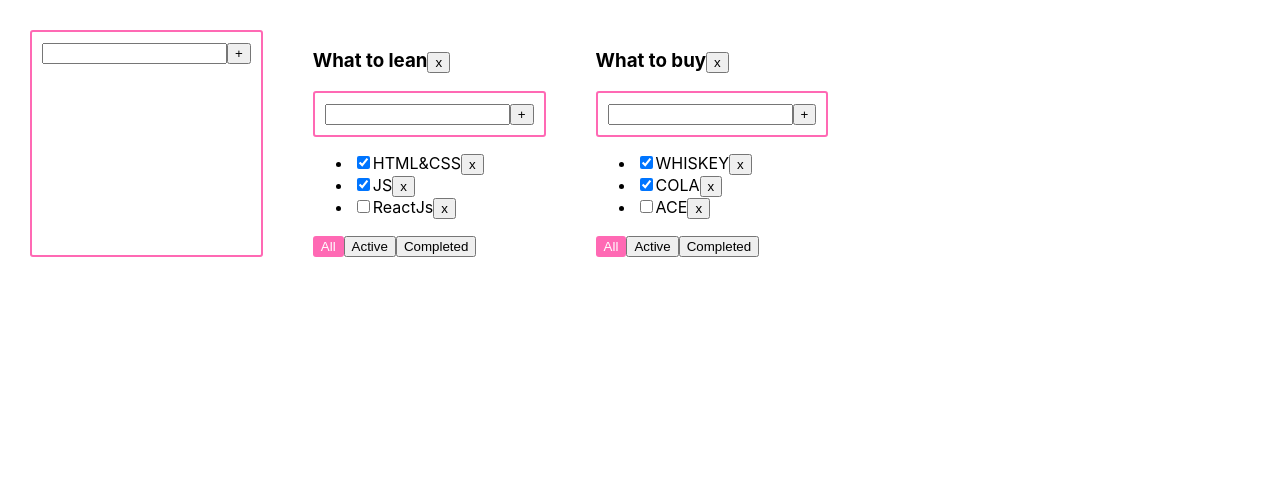
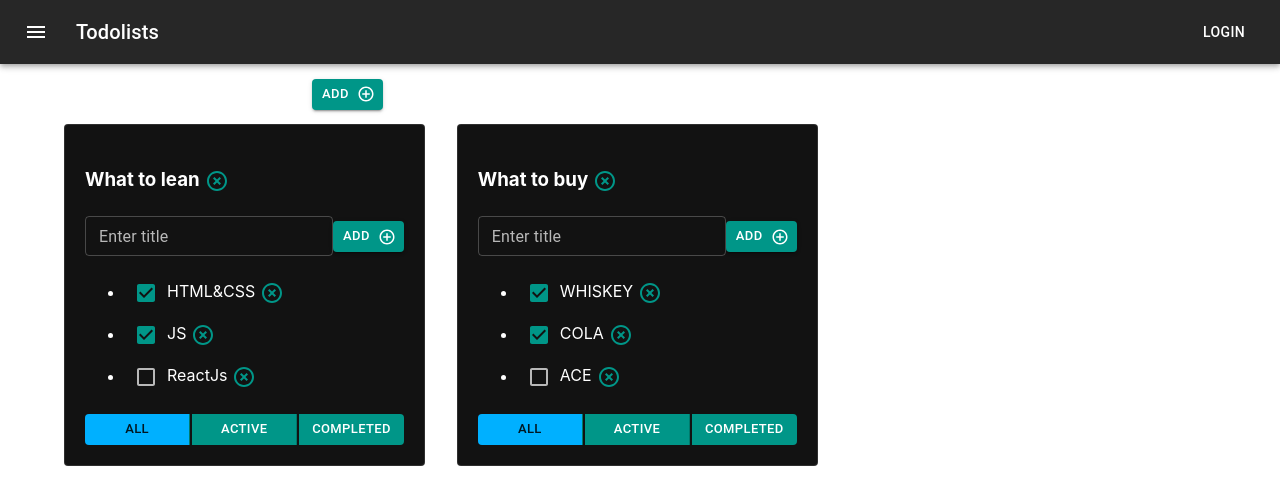
Before and after one commit to Broiller/1-todolist, a React (Create React App) app: page / in a window 1280 px wide. Shown: the top 504 px of the page. Built offline with nearby package versions, Linux system fonts and the light colour scheme.

Commit message:
add solution "Tuesday-Week3"

```diff
--- a/package.json
+++ b/package.json
@@ -3,6 +3,10 @@
   "version": "0.1.0",
   "private": true,
   "dependencies": {
+    "@emotion/react": "^11.10.6",
+    "@emotion/styled": "^11.10.6",
+    "@mui/icons-material": "^5.11.9",
+    "@mui/material": "^5.11.10",
     "@testing-library/jest-dom": "^5.16.5",
     "@testing-library/react": "^13.4.0",
     "@testing-library/user-event": "^13.5.0",
--- a/src/App.css
+++ b/src/App.css
@@ -1,31 +1,31 @@
-.App {
-  padding: 30px;
-  display: flex;
-}
+/*.App {*/
+/*  padding: 30px;*/
+/*  display: flex;*/
+/*}*/
 
-.App > div {
-  margin-right: 50px;
-}
+/*.App > div {*/
+/*  margin-right: 50px;*/
+/*}*/
 
-.error {
-  border: red 1px solid;
-}
-.error-message {
-  color: red;
-}
+/*.error {*/
+/*  border: red 1px solid;*/
+/*}*/
+/*.error-message {*/
+/*  color: red;*/
+/*}*/
 
-.active-filter {
-  background-color: aquamarine;
-}
+/*.active-filter {*/
+/*  background-color: aquamarine;*/
+/*}*/
 
-.btn-active {
-  color: white;
-  background-color: hotpink;
-  border: 2px solid hotpink;
-  border-radius: 3px;
-}
-.addItemForm {
-  border: 2px solid hotpink;
-  border-radius: 3px;
-  padding: 10px;
-}
+/*.btn-active {*/
+/*  color: white;*/
+/*  background-color: hotpink;*/
+/*  border: 2px solid hotpink;*/
+/*  border-radius: 3px;*/
+/*}*/
+/*.addItemForm {*/
+/*  border: 2px solid hotpink;*/
+/*  border-radius: 3px;*/
+/*  padding: 10px;*/
+/*}*/
--- a/src/App.tsx
+++ b/src/App.tsx
@@ -3,6 +3,8 @@
 import {TasksType, Todolist} from "./Todolist";
 import {v1} from "uuid";
 import {AddItemForm} from "./components/AddItemForm";
+import {AppBar, Button, Container, Grid, IconButton, Paper, Toolbar, Typography} from "@mui/material";
+import {Menu} from "@mui/icons-material";
 
 export type FilterValueType = "all" | "completed" | "active";
 
@@ -101,8 +103,12 @@
     const todolistComponents = todolists.length
         ? todolists.map((tl) => {
 
-        const  filteredTasksForRender = getFilteredTasksForRender(tasks[tl.id], tl.filter)
+            const filteredTasksForRender = getFilteredTasksForRender(tasks[tl.id], tl.filter)
             return (
+                <Grid item>
+                    <Paper
+                        variant={"outlined"}
+                        sx={{p: "20px"}}>
                         <Todolist
                             key={tl.id}
                             todolistId={tl.id}
@@ -117,13 +123,49 @@
                             changeTaskTitle={changeTaskTitle}
                             changeTodolistTitle={changeTodolistTitle}
                         />
+                    </Paper>
+                </Grid>
             )
         })
         : <span>Create your first todolist!</span>
     return (
         <div className="App">
+            <AppBar position={"static"}>
+                <Toolbar>
+                    <IconButton
+                        size="large"
+                        edge="start"
+                        color="inherit"
+                        aria-label="menu"
+                        sx={{mr: 2}}
+                    >
+
+
+                        <Menu/>
+
+                    </IconButton>
+                    <Typography
+                        variant="h6"
+                        component="div"
+                        sx={{flexGrow: 1}}>
+                        Todolists
+                    </Typography>
+                    <Button color='inherit'>Login</Button>
+                </Toolbar>
+
+            </AppBar>
+            <Container fixed>
+                <Grid
+                    container
+                    sx={{p: "10px 0"}}>
                     <AddItemForm addItem={addTodolist}/>
+                </Grid>
+                <Grid container spacing={4}>
                     {todolistComponents}
+                </Grid>
+
+            </Container>
+
         </div>
     );
 }
--- a/src/Todolist.tsx
+++ b/src/Todolist.tsx
@@ -2,6 +2,8 @@
 import {FilterValueType} from "./App";
 import {AddItemForm} from "./components/AddItemForm";
 import {EditableSpan} from "./components/EditableSpan";
+import {Button, ButtonGroup, Checkbox, IconButton} from "@mui/material";
+import HighlightOffIcon from '@mui/icons-material/HighlightOff';
 
 
 type TodolistPropsType = {
@@ -37,12 +39,21 @@
 
             return (
                 <li key={task.id} className={taskClasses.join(" ")}>
-                    <input
+
+                    <Checkbox
                         onChange={changeTaskStatus}
-                        type="checkbox" checked={task.isDone}/>
+                        checked={task.isDone}/>
+
                     {/*<span>{task.title}</span>*/}
                     <EditableSpan title={task.title} changeTitle={changeTaskTitle}/>
-                    <button onClick={removeTask}>x</button>
+
+                    <IconButton
+                        onClick={removeTask}
+                        size={"small"}
+                        color={"primary"}
+                    >
+                        <HighlightOffIcon/>
+                    </IconButton>
                 </li>
             )
         })
@@ -60,7 +71,13 @@
     return (
         <div>
             <h3><EditableSpan title={props.title} changeTitle={changeTodoListTitle}/>
-                <button onClick={removeTodolist}>x</button>
+                <IconButton
+                    onClick={removeTodolist}
+                    size={"small"}
+                    color={"primary"}
+                >
+                    <HighlightOffIcon/>
+                </IconButton>
             </h3>
             <AddItemForm addItem={addTask}/>
 
@@ -68,17 +85,24 @@
                 {taskList}
             </ul>
             <div>
-                <button className={props.filter === 'all' ? "btn-active" : ""}
-                        onClick={handlerCreator('all')}>All
-                </button>
+                <ButtonGroup
+                    variant="contained"
+                    size={"small"}
+                    disableElevation
+                    fullWidth>
 
-                <button className={props.filter === 'active' ? "btn-active" : ""}
-                        onClick={handlerCreator('active')}>Active
-                </button>
+                    <Button sx={{mr: "2px"}}
+                            color={props.filter === "all" ? "secondary" : "primary"}
+                            onClick={handlerCreator('all')}>All</Button>
 
-                <button className={props.filter === 'completed' ? "btn-active" : ""}
-                        onClick={handlerCreator('completed')}>Completed
-                </button>
+                    <Button sx={{mr: "2px"}}
+                            color={props.filter === "active" ? "secondary" : "primary"}
+                            onClick={handlerCreator('active')}>Active</Button>
+
+                    <Button
+                        color={props.filter === "completed" ? "secondary" : "primary"}
+                        onClick={handlerCreator('completed')}>Completed</Button>
+                </ButtonGroup>
             </div>
         </div>
     );
--- a/src/components/AddItemForm.tsx
+++ b/src/components/AddItemForm.tsx
@@ -1,4 +1,6 @@
 import React, {ChangeEvent, FC, KeyboardEvent, useState} from 'react';
+import {Button, IconButton, TextField} from "@mui/material";
+import AddCircleOutlineIcon from '@mui/icons-material/AddCircleOutline';
 
 
 type AddItemFormPropsType = {
@@ -28,17 +30,27 @@
 
     return (
         <div className={"addItemForm"}>
-            <input
-                type="text"
+            <TextField
+                variant={'outlined'}
+                size={"small"}
                 value={title}
                 onChange={onChangeHandler}
                 onKeyDown={onKeyDownHandler}
-                className={inputErrorClass}
+                label={"Enter title"}
+                error={error}
+                helperText={error && "Please, enter new title!"}
             />
 
-
-            <button onClick={addItem}>+</button>
-            {errorMessage}
+            <Button
+                style={{"marginTop": "5px"}}
+                variant={"contained"}
+                onClick={addItem}
+                size={"small"}
+                color={"primary"}
+                endIcon={<AddCircleOutlineIcon/>}
+            >
+                ADD
+            </Button>
         </div>
     );
 };
--- a/src/components/EditableSpan.tsx
+++ b/src/components/EditableSpan.tsx
@@ -1,4 +1,5 @@
 import React, {ChangeEvent, FC, useState} from 'react';
+import {TextField} from "@mui/material";
 
 type EditableSpanPropsType = {
     title: string
@@ -18,7 +19,8 @@
     }
     return (
         editMode
-            ? <input
+            ? <TextField
+                variant={"standard"}
                 value={title}
                 autoFocus
                 onBlur={offEditMode}
--- a/src/index.tsx
+++ b/src/index.tsx
@@ -2,14 +2,27 @@
 import ReactDOM from 'react-dom/client';
 import './index.css';
 import App from './App';
+import {createTheme, ThemeProvider} from "@mui/material/styles";
+import {lightBlue, pink, teal} from "@mui/material/colors";
 
+
+const theme = createTheme({
+    palette: {
+        primary: teal,
+        secondary: lightBlue,
+        mode: "dark"
+    }
+})
 
 const root = ReactDOM.createRoot(
   document.getElementById('root') as HTMLElement
 );
 root.render(
   <React.StrictMode>
-    <App />
+      <ThemeProvider theme={theme}>
+          <App />
+      </ThemeProvider>
+
   </React.StrictMode>
 );
 
```
Also changed, not shown: 1 other file (tests, documents, lock files or other folders). Lines whose indentation alone changed are shown as unchanged.
